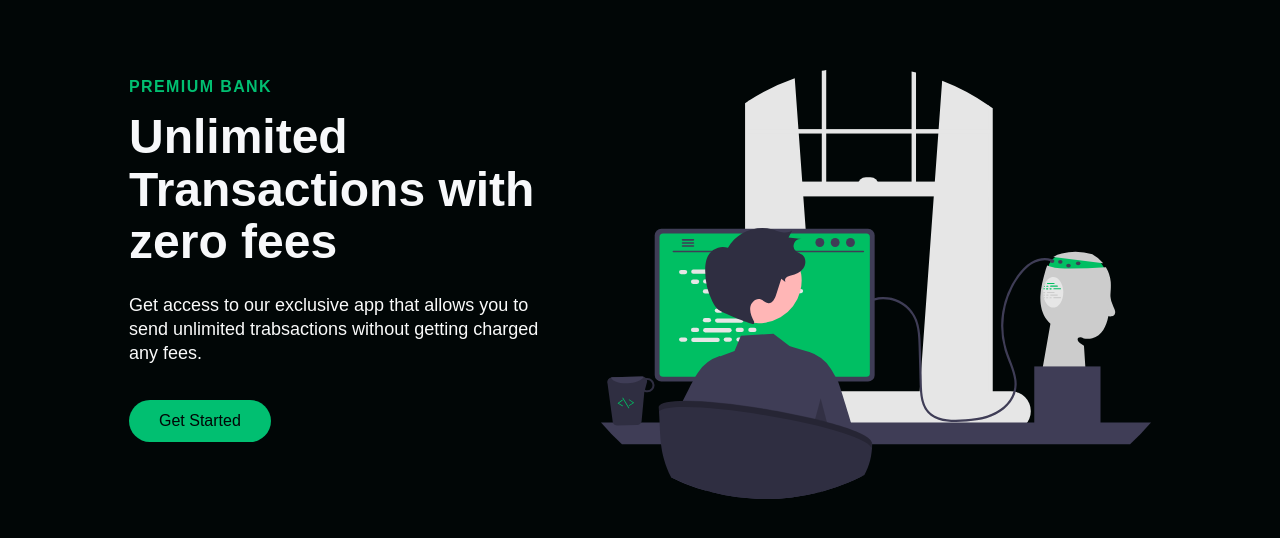
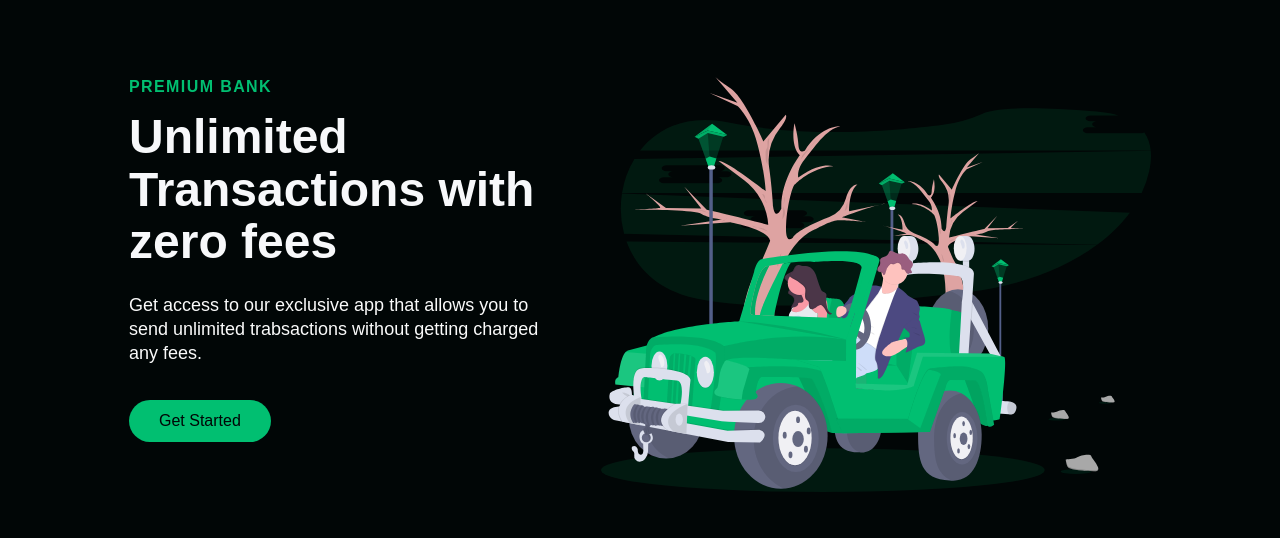
Before and after one commit to JeralPineda/portfolio, a React (Create React App) app: page / in a window 1280 px wide. Shown: the part 892-1430 px from the top of the page. Built offline with nearby package versions, Linux system fonts and the light colour scheme; a web font is replaced by a local one.

Commit message:
cambiando la imagen del componente infoSection

```diff
--- a/src/components/web/InfoSection/Data.js
+++ b/src/components/web/InfoSection/Data.js
@@ -29,7 +29,7 @@ export const homeObjOne = {
    description: 'Get access to our exclusive app that allows you to send unlimited trabsactions without getting charged any fees.',
    buttonLabel: 'Get Started',
    imgStart: false,
-   img: `${pageImages('./svg-1.svg').default}`,
+   img: `${pageImages('./svg-5.svg').default}`,
    alt: 'Computo',
    dark: true,
    primary: true,
```
